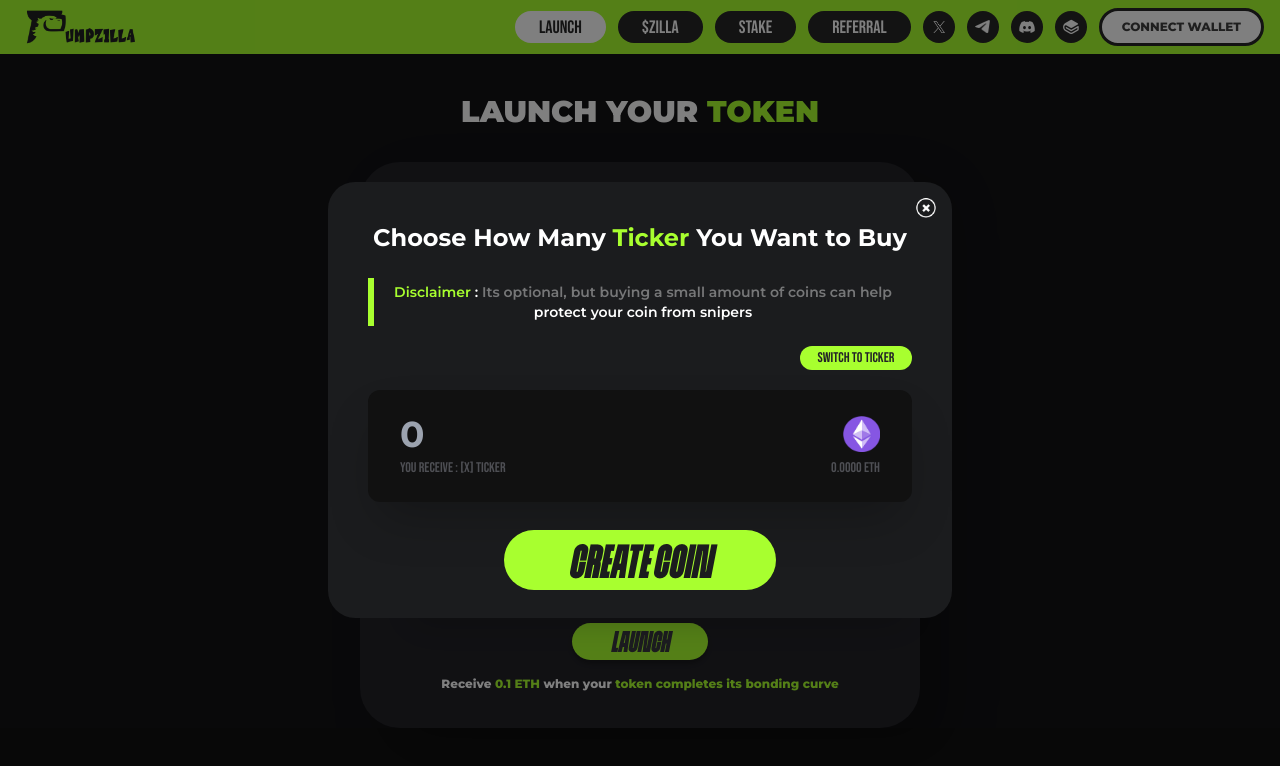
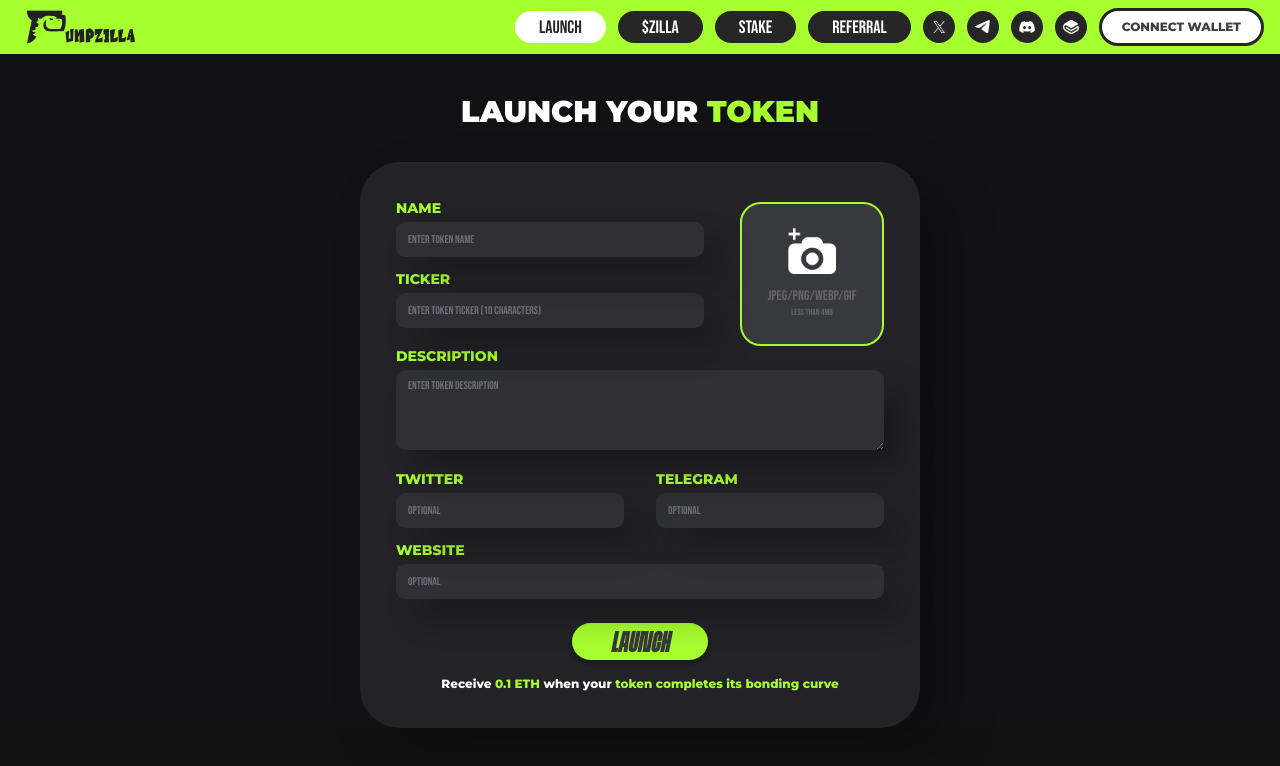
Before and after one commit to vizeerr/zilla, a Next.js app: page /launch in a window 1280 px wide. Shown: the top 766 px of the page. Built offline with nearby package versions, Linux system fonts and the light colour scheme.

Commit message:
launch page v5.8

```diff
--- a/src/components/LaunchForm.jsx
+++ b/src/components/LaunchForm.jsx
@@ -8,7 +8,7 @@
 
 const LaunchForm = () => {
     const [ticker,setTicker] = useState("")
-    const [openTic,setOpenTic] =useState(true)
+    const [openTic,setOpenTic] =useState(false)
 
     return (
     <>
--- a/src/components/TickerModel.jsx
+++ b/src/components/TickerModel.jsx
@@ -17,7 +17,7 @@
   return (
     <motion.div
           initial={{ opacity: 0 }}
-          animate={{ opacity: open ? 1 : 0 }}
+          animate={{ opacity: openTic ? 1 : 0 }}
           exit={{ opacity: 0 }}
           transition={{ duration: 0.3 }}
           className={`${
```
